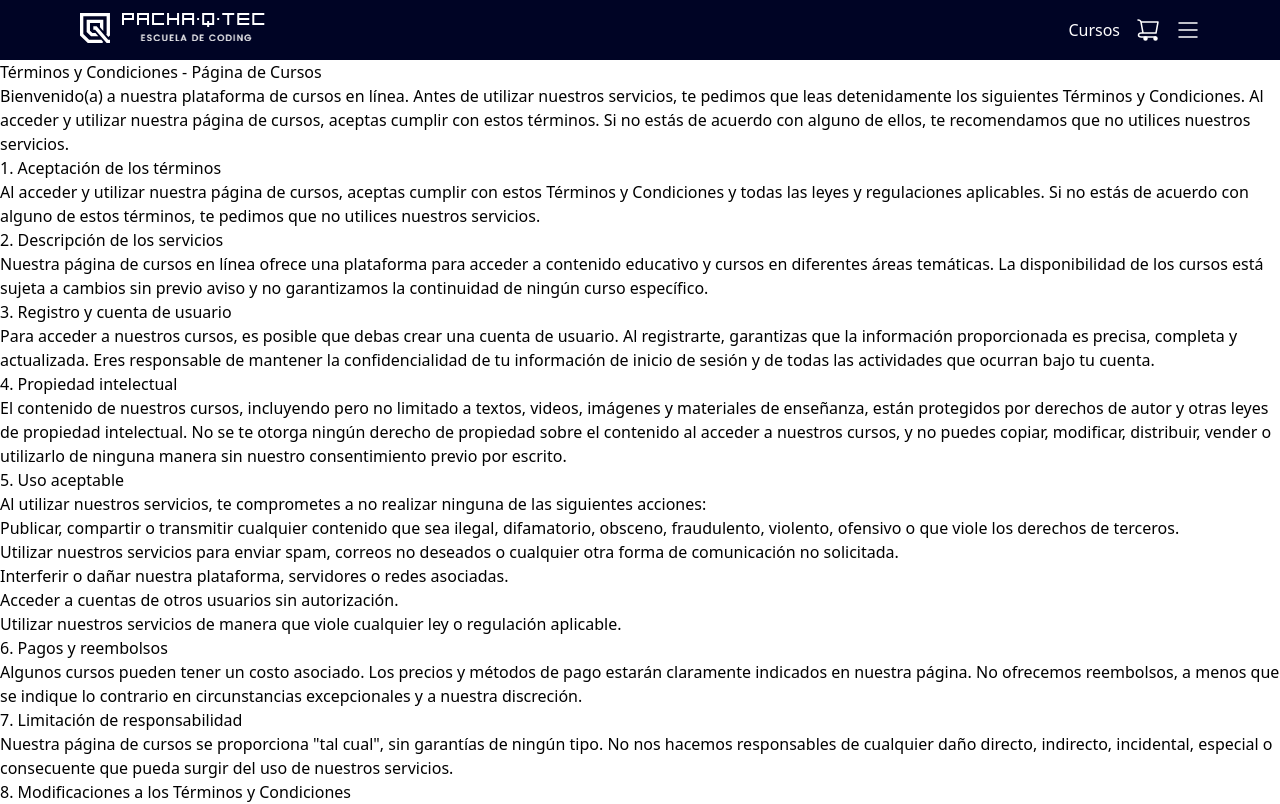
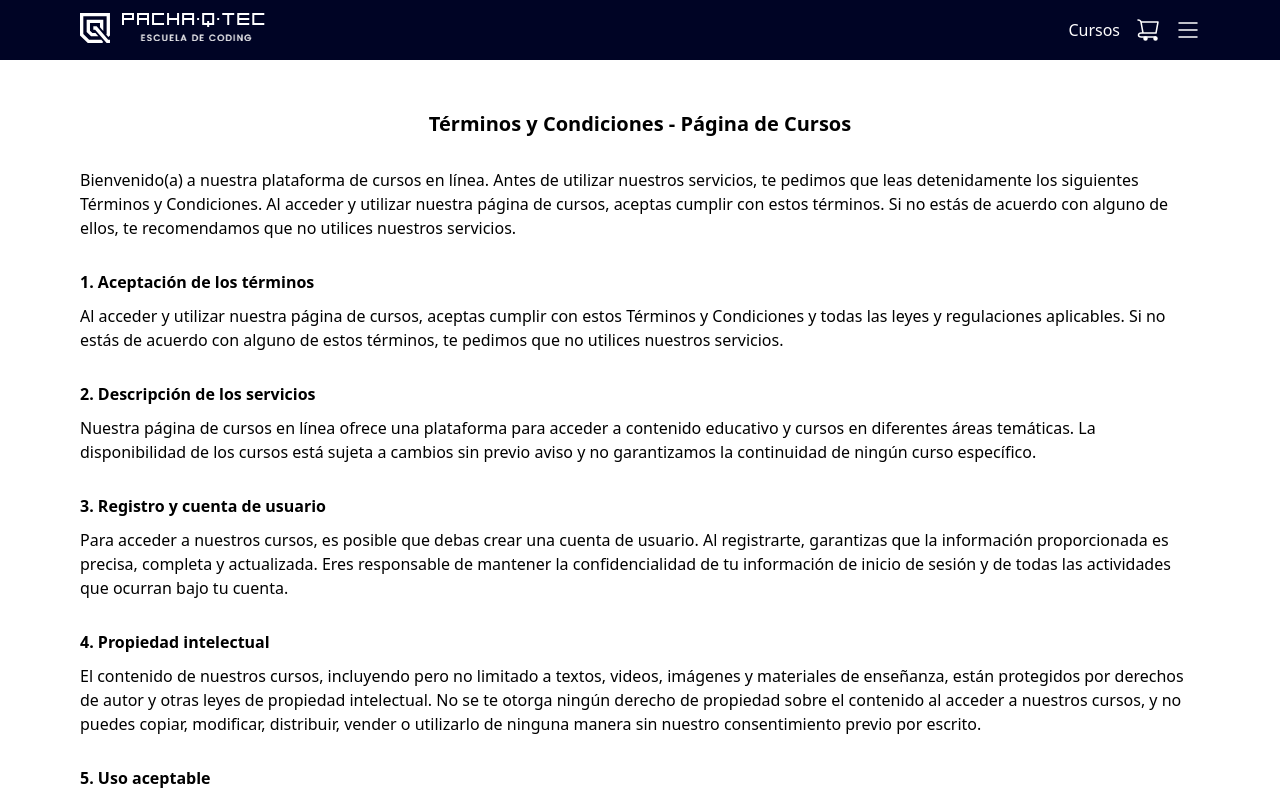
Before and after one commit to HeriRoqueTello/Hackaton-Final-Grupo-2, a Vue app: page /terminos in a window 1280 px wide. Shown: the top 804 px of the page. Built offline with nearby package versions, Linux system fonts and the light colour scheme.

Commit message:
Agregando estilos a la vista de terminos y condiciones

```diff
--- a/src/views/SuccessView.vue
+++ b/src/views/SuccessView.vue
@@ -4,7 +4,7 @@
       <Navbar :color="'bg-secondary'" class="hidden md:flex" />
     </div>
   </header>
-  <section class="w-full absolute top-0 min-h-[100vh] flex flex-col justify-center px-[20px]">
+  <section class="w-full absolute bottom-0 flex flex-col justify-center px-[20px] lg:px-[80px]">
     <h5 class="text-4xl font-bold text-[#222] mb-[15px]">
       ¡Pago Exitoso!
     </h5>
@@ -31,3 +31,9 @@ export default {
   }
 }
 </script>
+
+<style scoped>
+section {
+  min-height: calc(100vh - 3.75rem);
+}
+</style>
--- a/src/views/TerminosView.vue
+++ b/src/views/TerminosView.vue
@@ -4,44 +4,45 @@
       <Navbar :color="'bg-secondary'" class="hidden md:flex" />
     </div>
   </header>
-  <main>
-    <h1>Términos y Condiciones - Página de Cursos</h1>
-    <p>Bienvenido(a) a nuestra plataforma de cursos en línea. Antes de utilizar nuestros servicios, te pedimos que leas detenidamente los siguientes Términos y Condiciones. Al acceder y utilizar nuestra página de cursos, aceptas cumplir con estos términos. Si no estás de acuerdo con alguno de ellos, te recomendamos que no utilices nuestros servicios.</p>
+  <main class="w-full py-[50px] px-[20px] lg:px-[80px]">
+    <h1 class="text-center mb-[30px] font-bold text-xl">Términos y Condiciones - Página de Cursos</h1>
+    <p class="mb-[30px]">Bienvenido(a) a nuestra plataforma de cursos en línea. Antes de utilizar nuestros servicios, te pedimos que leas detenidamente los siguientes Términos y Condiciones. Al acceder y utilizar nuestra página de cursos, aceptas cumplir con estos términos. Si no estás de acuerdo con alguno de ellos, te recomendamos que no utilices nuestros servicios.</p>
 
-    <h2>1. Aceptación de los términos</h2>
-    <p>Al acceder y utilizar nuestra página de cursos, aceptas cumplir con estos Términos y Condiciones y todas las leyes y regulaciones aplicables. Si no estás de acuerdo con alguno de estos términos, te pedimos que no utilices nuestros servicios.</p>
+    <h2 class="mb-[10px] font-bold">1. Aceptación de los términos</h2>
+    <p class="mb-[30px]">Al acceder y utilizar nuestra página de cursos, aceptas cumplir con estos Términos y Condiciones y todas las leyes y regulaciones aplicables. Si no estás de acuerdo con alguno de estos términos, te pedimos que no utilices nuestros servicios.</p>
 
-    <h2>2. Descripción de los servicios</h2>
-    <p>Nuestra página de cursos en línea ofrece una plataforma para acceder a contenido educativo y cursos en diferentes áreas temáticas. La disponibilidad de los cursos está sujeta a cambios sin previo aviso y no garantizamos la continuidad de ningún curso específico.</p>
+    <h2 class="mb-[10px] font-bold">2. Descripción de los servicios</h2>
+    <p class="mb-[30px]">Nuestra página de cursos en línea ofrece una plataforma para acceder a contenido educativo y cursos en diferentes áreas temáticas. La disponibilidad de los cursos está sujeta a cambios sin previo aviso y no garantizamos la continuidad de ningún curso específico.</p>
 
-    <h2>3. Registro y cuenta de usuario</h2>
-    <p>Para acceder a nuestros cursos, es posible que debas crear una cuenta de usuario. Al registrarte, garantizas que la información proporcionada es precisa, completa y actualizada. Eres responsable de mantener la confidencialidad de tu información de inicio de sesión y de todas las actividades que ocurran bajo tu cuenta.</p>
+    <h2 class="mb-[10px] font-bold">3. Registro y cuenta de usuario</h2>
+    <p class="mb-[30px]">Para acceder a nuestros cursos, es posible que debas crear una cuenta de usuario. Al registrarte, garantizas que la información proporcionada es precisa, completa y actualizada. Eres responsable de mantener la confidencialidad de tu información de inicio de sesión y de todas las actividades que ocurran bajo tu cuenta.</p>
 
-    <h2>4. Propiedad intelectual</h2>
-    <p>El contenido de nuestros cursos, incluyendo pero no limitado a textos, videos, imágenes y materiales de enseñanza, están protegidos por derechos de autor y otras leyes de propiedad intelectual. No se te otorga ningún derecho de propiedad sobre el contenido al acceder a nuestros cursos, y no puedes copiar, modificar, distribuir, vender o utilizarlo de ninguna manera sin nuestro consentimiento previo por escrito.</p>
+    <h2 class="mb-[10px] font-bold">4. Propiedad intelectual</h2>
+    <p class="mb-[30px]">El contenido de nuestros cursos, incluyendo pero no limitado a textos, videos, imágenes y materiales de enseñanza, están protegidos por derechos de autor y otras leyes de propiedad intelectual. No se te otorga ningún derecho de propiedad sobre el contenido al acceder a nuestros cursos, y no puedes copiar, modificar, distribuir, vender o utilizarlo de ninguna manera sin nuestro consentimiento previo por escrito.</p>
 
-    <h2>5. Uso aceptable</h2>
-    <p>Al utilizar nuestros servicios, te comprometes a no realizar ninguna de las siguientes acciones:</p>
-    <ul>
-        <li>Publicar, compartir o transmitir cualquier contenido que sea ilegal, difamatorio, obsceno, fraudulento, violento, ofensivo o que viole los derechos de terceros.</li>
-        <li>Utilizar nuestros servicios para enviar spam, correos no deseados o cualquier otra forma de comunicación no solicitada.</li>
-        <li>Interferir o dañar nuestra plataforma, servidores o redes asociadas.</li>
-        <li>Acceder a cuentas de otros usuarios sin autorización.</li>
-        <li>Utilizar nuestros servicios de manera que viole cualquier ley o regulación aplicable.</li>
+    <h2 class="mb-[10px] font-bold">5. Uso aceptable</h2>
+    <p class="mb-[10px]">Al utilizar nuestros servicios, te comprometes a no realizar ninguna de las siguientes acciones:</p>
+    <ul class="mb-[30px]">
+        <li>- Publicar, compartir o transmitir cualquier contenido que sea ilegal, difamatorio, obsceno, fraudulento, violento, ofensivo o que viole los derechos de terceros.</li>
+        <li>- Utilizar nuestros servicios para enviar spam, correos no deseados o cualquier otra forma de comunicación no solicitada.</li>
+        <li>- Interferir o dañar nuestra plataforma, servidores o redes asociadas.</li>
+        <li>- Acceder a cuentas de otros usuarios sin autorización.</li>
+        <li>- Utilizar nuestros servicios de manera que viole cualquier ley o regulación aplicable.</li>
     </ul>
 
-    <h2>6. Pagos y reembolsos</h2>
-    <p>Algunos cursos pueden tener un costo asociado. Los precios y métodos de pago estarán claramente indicados en nuestra página. No ofrecemos reembolsos, a menos que se indique lo contrario en circunstancias excepcionales y a nuestra discreción.</p>
+    <h2 class="mb-[10px] font-bold">6. Pagos y reembolsos</h2>
+    <p class="mb-[30px]">Algunos cursos pueden tener un costo asociado. Los precios y métodos de pago estarán claramente indicados en nuestra página. No ofrecemos reembolsos, a menos que se indique lo contrario en circunstancias excepcionales y a nuestra discreción.</p>
 
-    <h2>7. Limitación de responsabilidad</h2>
-    <p>Nuestra página de cursos se proporciona "tal cual", sin garantías de ningún tipo. No nos hacemos responsables de cualquier daño directo, indirecto, incidental, especial o consecuente que pueda surgir del uso de nuestros servicios.</p>
+    <h2 class="mb-[10px] font-bold">7. Limitación de responsabilidad</h2>
+    <p class="mb-[30px]">Nuestra página de cursos se proporciona "tal cual", sin garantías de ningún tipo. No nos hacemos responsables de cualquier daño directo, indirecto, incidental, especial o consecuente que pueda surgir del uso de nuestros servicios.</p>
 
-    <h2>8. Modificaciones a los Términos y Condiciones</h2>
-    <p>Nos reservamos el derecho de modificar estos Términos y Condiciones en cualquier momento. Te recomendamos revisar periódicamente esta sección para estar al tanto de las actualizaciones. El uso continuado de nuestros servicios después de cualquier modificación constituirá tu aceptación de los nuevos términos.</p>
+    <h2 class="mb-[10px] font-bold">8. Modificaciones a los Términos y Condiciones</h2>
+    <p class="mb-[30px]">Nos reservamos el derecho de modificar estos Términos y Condiciones en cualquier momento. Te recomendamos revisar periódicamente esta sección para estar al tanto de las actualizaciones. El uso continuado de nuestros servicios después de cualquier modificación constituirá tu aceptación de los nuevos términos.</p>
 
     <p>Estos son los Términos y Condiciones que rigen el uso de nuestra página de cursos en línea. Si tienes alguna pregunta o inquietud, no dudes en contactarnos. ¡Te deseamos una excelente experiencia de aprendizaje en nuestra plataforma!</p>
   </main>
 </template>
+
 <script>
 import Navbar from '@/components/general/Navbar.vue';
 
@@ -51,6 +52,3 @@ export default {
   }
 }
 </script>
-<style>
-
-</style>
```
